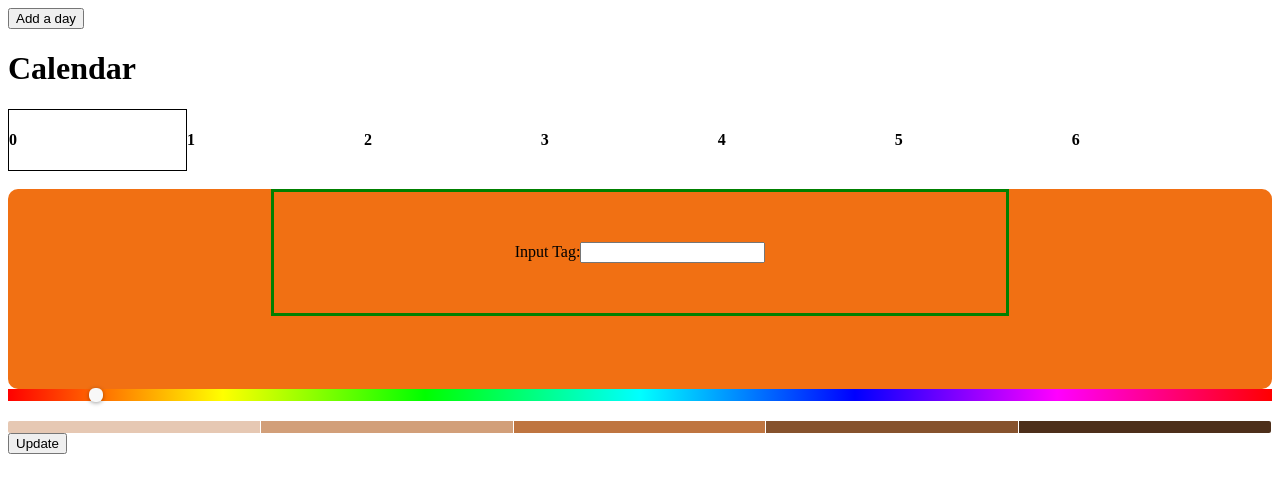
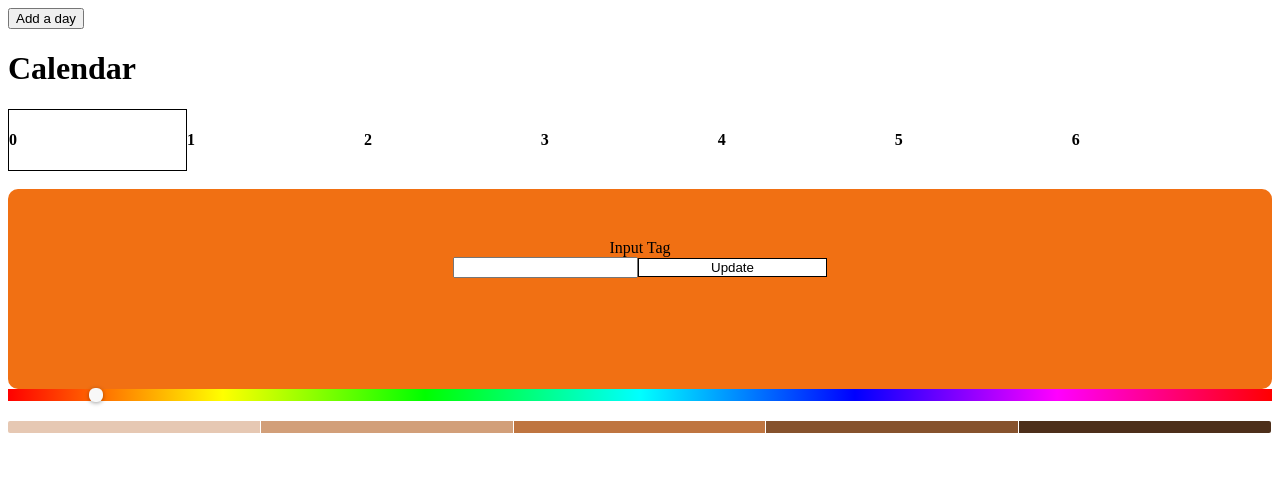
Before and after one commit to 8hal/pixel_diary_2019, a React (Create React App) app: page / in a window 1280 px wide. Shown: the top 492 px of the page. Built offline with nearby package versions, Linux system fonts and the light colour scheme.

Commit message:
added tag save system moved update btm

```diff
--- a/src/App.js
+++ b/src/App.js
@@ -5,27 +5,35 @@ import Daycard from './Daycard';
 const INITIAL_STATE = {
   selectedDay: 0,
   changingColor: "#f17013",
+  changingTag: "",
   days: [
     {
-     color : ""
+     color : "",
+     tag : ""
     },
     {
-      color : ""
+      color : "",
+      tag : ""
      },
      {
-      color : ""
+      color : "",
+      tag : ""
      },
      {
-      color : ""
+      color : "",
+      tag : ""
      },
      {
-      color : ""
+      color : "",
+      tag : ""
      },
      {
-      color : ""
+      color : "",
+      tag : ""
      },
      {
-      color : ""
+      color : "",
+      tag : ""
      },
   ]
 };
@@ -40,14 +48,16 @@ class App extends React.Component {
 
   onUpdateSelectedDay = () => {
     this.setState(prevState => {
+      const nextDay = prevState.selectedDay + 1 ;
       const days = prevState.days.map((day, j) => {
         if (j === prevState.selectedDay) {
-          return { color: prevState.changingColor };
+          return { color: prevState.changingColor, tag: prevState.changingTag };
         } else {
           return day;
         }
       });
       return {
+        selectedDay : nextDay,
         days,
       };
     });
@@ -57,13 +67,17 @@ class App extends React.Component {
     this.setState({ changingColor: color });
   };
 
+  handleChangingTag = (tag) => {
+    this.setState({ changingTag: tag });
+  };
+
   onChangeSelectedDay = event => {
     this.setState({ selectedDay: parseInt(event.target.value) });
   };
 
   onAddItem = () => {
     this.setState(prevState => {
-      const days = prevState.days.concat({ color: "" });
+      const days = prevState.days.concat({ color: "", tag: "" });
       return {
         days,
       };
@@ -80,12 +94,8 @@ class App extends React.Component {
       >Add a day</button>
       <Calendar userSelectedDay = {selectedDay} userDays={days} handleSelectedDay={this.handleSelectedDay} />
       <br />
-      <Daycard handleChangingColor={this.handleChangingColor}>
+      <Daycard handleChangingColor={this.handleChangingColor} handleChangingTag={this.handleChangingTag} handleUpdate = {this.onUpdateSelectedDay}>
       </Daycard>
-      <button
-        type="button"
-        onClick={this.onUpdateSelectedDay}
-      >Update</button>
     </div>
 
   }
--- a/src/Calendar.js
+++ b/src/Calendar.js
@@ -4,25 +4,25 @@ import Day from './Day';
 
 
 class Calendar extends React.Component {
-  constructor(props){
+  constructor(props) {
     super(props);
+    this.state = {
+      isLoading: true
     }
-
-  state = {
-    isLoading : true
   }
 
 
-  render(){
+  render() {
     console.log(this.props.userDays)
     return <div >
       <h1>Calendar</h1>
-    {this.props.userDays.map((day,index) => {
-      return <Day daySelectedDay={this.props.userSelectedDay} dayColor={day.color} handleSelectedDay={this.props.handleSelectedDay} dayIndex={index}/>
+      {this.props.userDays.map((day, index) => {
+        return <Day daySelectedDay={this.props.userSelectedDay} dayColor={day.color} handleSelectedDay={this.props.handleSelectedDay} dayIndex={index} />
       }
       )
       }
-  </div>}
+    </div>
+  }
 }
 
 export default Calendar;
--- a/src/Day.js
+++ b/src/Day.js
@@ -32,7 +32,7 @@ class Day extends React.Component {
       },
     });
     const dayClasses = classNames('day');
-    return <div style = {this.state.index == this.props.daySelectedDay ? styles.seletedColor : styles.color  } className={dayClasses} onClick={this.handleOnClick}>
+    return <div style = {this.state.index === this.props.daySelectedDay ? styles.seletedColor : styles.color  } className={dayClasses} onClick={this.handleOnClick}>
       <h4> {this.state.index}</h4>
     </div>
 
--- a/src/Daycard.js
+++ b/src/Daycard.js
@@ -2,11 +2,7 @@ import React from 'react';
 import reactCSS from 'reactcss'
 import { SliderPicker } from 'react-color';
 
-
-class Daycard extends React.Component {
-  constructor(props) {
-    super(props);
-    this.state = {
+const INITIAL_STATE = {
     color: {
         r: '241',
         g: '112',
@@ -15,10 +11,21 @@ class Daycard extends React.Component {
     },
     tag: ""
 }
+
+class Daycard extends React.Component {
+    constructor(props) {
+        super(props);
+        this.state = INITIAL_STATE
     }
+    daycardHandleUpdate = () => {
+        this.props.handleUpdate();
+        this.setState(INITIAL_STATE);
+        console.log(this.state);
+    };
 
     onChangeTag = (event) => {
-    this.setState({ tag: event.target.value })
+        this.props.handleChangingTag(event.target.value);
+        this.setState({ tag: event.target.value });
     }
 
     handleChange = (color) => {
@@ -36,29 +43,40 @@ class Daycard extends React.Component {
                     width: '100%',
                     height: '200px',
                     borderRadius: '10px',
-            background: `rgba(${ this.state.color.r }, ${ this.state.color.g }, ${ this.state.color.b }, ${ this.state.color.a })`,
+                    background: `rgba(${this.state.color.r}, ${this.state.color.g}, ${this.state.color.b}, ${this.state.color.a})`,
                 },
-          center:{
+                center: {
                     margin: 'auto',
                     width: '50%',
-                border: '3px solid green',
                     padding: '50px',
+                    textAlign: 'center',
+                },
+                update: {
+                    background : 'white',
+                    width: '30%',
+                    border: '1px solid black',
                     textAlign: 'center',
                 }
             },
         });
 
         return <div>
-        <div style = {styles.color}>
-            <div style = {styles.center}>
-            <label>Input Tag:<input
+            <div style={styles.color}>
+                <div style={styles.center}>
+                    <label>Input Tag
+                    <br/>
+                        <input
                         type="text"
                         value={this.state.tag}
                         onChange={this.onChangeTag}
                     /></label>
+                    <button style={styles.update}
+                        type="button"
+                        onClick={this.daycardHandleUpdate}
+                    >Update</button>
                 </div>
             </div>
-        <SliderPicker color={ this.state.color } onChange={ this.handleChange } onChangeComplete={this.handleChangeComplete }/>
+            <SliderPicker color={this.state.color} onChange={this.handleChange} onChangeComplete={this.handleChangeComplete} />
         </div>
 
     }
```
Lines whose indentation alone changed are shown as unchanged.
